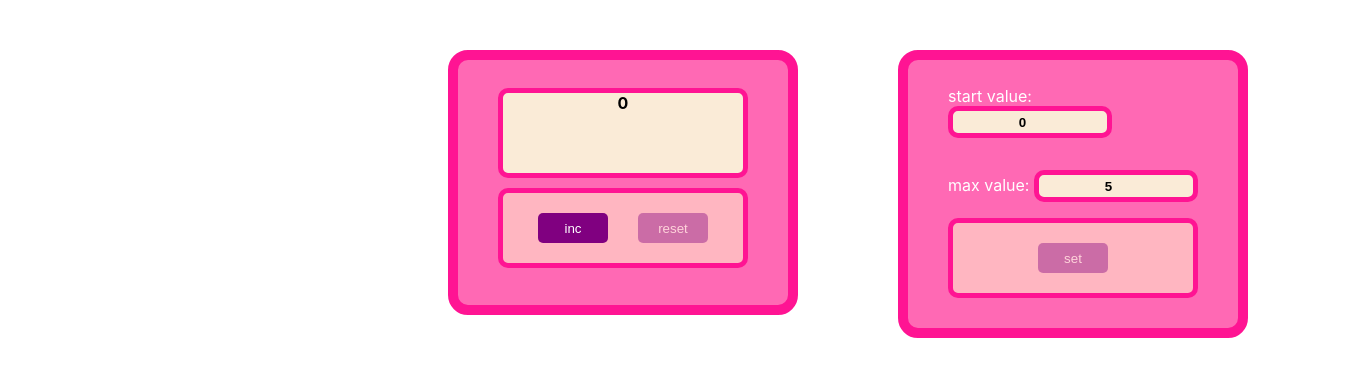
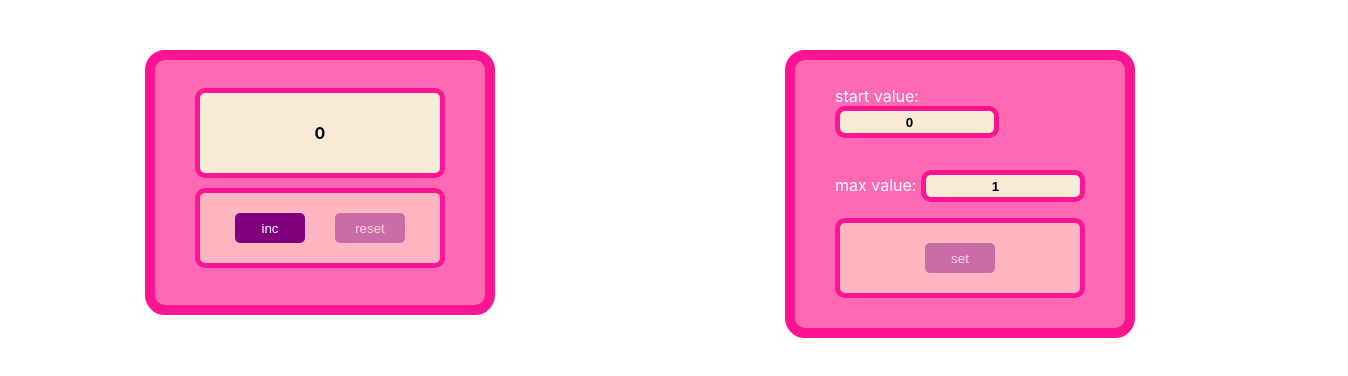
Before and after one commit to VitaMirosh/Counter, a React (Create React App) app: page / in a window 1280 px wide. Shown: the top 376 px of the page, 1348 px wide, since content can reach past the window. Built offline with nearby package versions, Linux system fonts and the light colour scheme.

Commit message:
localStorage + useEffect

```diff
--- a/src/App.css
+++ b/src/App.css
@@ -1,5 +1,6 @@
 .App {
   display: flex;
     justify-content: space-around;
-    margin: 0 35%;
+  flex-wrap: wrap;
+    margin: 0 auto;
 }
--- a/src/App.tsx
+++ b/src/App.tsx
@@ -6,30 +6,53 @@ import {ValueCounter} from "./ValuesCounters/ValueCounnter";
 
 function App() {
     const [startValue, setStartValue] = useState<number>(0)
-    const [maxValue, setMaxvalue] = useState<number>(5)
+    const [maxValue, setMaxvalue] = useState<number>(1)
     const [counter, setCounter] = useState<number>(startValue)
     const [textValue, setTextValue] = useState<string>("")
-
+    const [disButton, setDisButton] = useState(true)
 
     const incCounterHandler = () => {
         if (counter !== maxValue) {
             setCounter(counter + 1)
+            setDisButton(false)
         }
     }
+    useEffect(() => {
+        localStorage.setItem('valueSt', JSON.stringify(startValue))
+        localStorage.setItem('valueMax', JSON.stringify(maxValue))
+        localStorage.setItem('count', JSON.stringify(counter))
+    }, [startValue, maxValue, counter])
+
+    let strString = localStorage.getItem('valueSt')
+    let maxString = localStorage.getItem('valueMax')
+    let coun = localStorage.getItem('count')
+
+    useEffect(() => {
+        if (strString) {
+            setStartValue(JSON.parse(strString))
+        }
+        if (maxString) {
+            setMaxvalue(JSON.parse(maxString))
+        }
+        if (coun) {
+            setTextValue('')
+            setCounter(JSON.parse(coun))
+        }
+        setDisButton(false)
+    }, [])
+
+
     const resentCounterHandler = () => {
         setCounter(startValue)
     }
 
     useEffect(() => {
-        if (maxValue === 5 && startValue === 0) {
-            setTextValue('')
+        if (maxValue === 1 && startValue === 0) {
+
         } else {
-            if ((startValue >= maxValue) || (startValue  < 0) || (maxValue < 0)) {
+            if ((startValue >= maxValue) || (startValue < 0) || (maxValue < 0)) {
                 setTextValue('Incorrect value')
-            } else if ((startValue < maxValue)){
-                setTextValue('enter values and press "set')
             }
-
         }
     }, [startValue, maxValue])
 
@@ -44,6 +67,7 @@ function App() {
                     resentCounterHandler={resentCounterHandler}
                     startValue={startValue}
                     maxValue={maxValue}
+                    disButton={disButton}
                 />
             </div>
             <div>
@@ -55,6 +79,7 @@ function App() {
                     setCounter={setCounter}
                     setTextValue={setTextValue}
                     counter={counter}
+                    setDisButton={setDisButton}
                 />
             </div>
         </div>
--- a/src/Counters/Counter.module.css
+++ b/src/Counters/Counter.module.css
@@ -3,23 +3,27 @@
     border: solid 10px deeppink;
     border-radius: 20px;
     padding: 17px 40px 37px 40px;
-    margin: 50px 100px 50px 0px;
+    margin: 50px 10px 50px;
     background-color: hotpink;
 }
 
 .display {
+    display: flex;
+    justify-content: center;
+    align-items: center;
     height: 80px;
     border: solid 5px deeppink;
     border-radius: 10px;
-    text-align: center;
     background-color: antiquewhite;
    font-size: medium;
 }
 .displayNan{
+    display: flex;
+    justify-content: center;
+    align-items: center;
     height: 80px;
     border: solid 5px deeppink;
     border-radius: 10px;
-    text-align: center;
     background-color: antiquewhite;
     font-size: medium;
     color: red;
--- a/src/Counters/Counter.tsx
+++ b/src/Counters/Counter.tsx
@@ -1,26 +1,33 @@
-import React from "react";
 import s from './Counter.module.css'
 
 type PropsType = {
     incCounterHandler: () => void,
     resentCounterHandler: () => void,
-    textValue:string,
-    counter:number,
-    startValue:number
-    maxValue:number
+    textValue: string,
+    counter: number,
+    startValue: number,
+    maxValue: number,
+    disButton:boolean
 }
 
 export function Counter(props: PropsType) {
 
-const disabledButton1 = props.counter === props.maxValue || props.startValue >= props.maxValue || props.maxValue < 0 || props.startValue < 0?s.disable:s.button
-const disabledButton2 =props.counter === 0 || props.startValue === props.counter?s.disable:s.button
-const displeyError = (props.counter === props.maxValue || props.startValue >= props.maxValue || props.startValue < 0 || props.maxValue < 0 )?s.displayNan:s.display
+
+
+
+    const disabledButton1 =props.disButton || props.counter === props.maxValue ? s.disable : s.button
+    const disabledButton2 = props.disButton || props.counter === props.startValue ? s.disable : s.button
+    const displeyError = (props.counter === props.maxValue || props.startValue >= props.maxValue || props.startValue < 0 || props.maxValue < 0) ? s.displayNan : s.display
     return (
         <div className={s.counter}>
             <h1 className={displeyError}>{props.textValue === '' ? props.counter : props.textValue}</h1>
             <div className={s.buttons}>
-                <button className={disabledButton1} onClick={props.incCounterHandler} disabled= {props.counter === props.maxValue || props.startValue >= props.maxValue || props.maxValue < 0 || props.startValue < 0}>inc</button>
-                <button className={disabledButton2} onClick={props.resentCounterHandler} disabled={props.counter === 0 || props.startValue === props.counter}>reset</button>
+                <button className={disabledButton1} onClick={props.incCounterHandler}
+                        disabled={props.disButton}>inc
+                </button>
+                <button className={disabledButton2} onClick={props.resentCounterHandler}
+                        disabled={props.disButton}>reset
+                </button>
             </div>
         </div>
     )
--- a/src/ValuesCounters/ValueCounnter.tsx
+++ b/src/ValuesCounters/ValueCounnter.tsx
@@ -1,4 +1,4 @@
-import {ChangeEvent} from "react";
+import {ChangeEvent, useState} from "react";
 import s from './ValueCounters.module.css'
 
 type GetPropsType = {
@@ -9,25 +9,36 @@ type GetPropsType = {
     setMaxvalue: (maxValue: number) => void,
     setTextValue: (text: string) => void
     counter: number
+    setDisButton:(dis:boolean)=>void
 }
 
 export function ValueCounter(props: GetPropsType) {
+    const [disBut, setDisBut] = useState(true)
 
     const inputHandler1 = (e: ChangeEvent<HTMLInputElement>) => {
         props.setStartValue(+e.currentTarget.value);
+        setDisBut(false)
+        props.setDisButton(true)
+        props.setTextValue('Нажмите set')
+
     }
     const inputHandler2 = (e: ChangeEvent<HTMLInputElement>) => {
         props.setMaxvalue(+e.currentTarget.value);
+        setDisBut(false)
+        props.setDisButton(true)
+        props.setTextValue('Нажмите set')
     }
     const newValue = () => {
         if (props.startValue < props.maxValue) {
             props.setCounter(props.startValue)
             props.setTextValue('');
+            setDisBut(true)
+            props.setDisButton(false)
         }
 
     }
-    const buttonDisabled = (props.startValue >= props.maxValue || props.startValue < 0 || props.maxValue < 0 || props.startValue === props.counter) ? s.disabled : s.button
-   const inputError = (props.startValue >= props.maxValue || props.startValue < 0 || props.maxValue < 0 )?s.inputError:s.inputValue
+    const buttonDisabled = disBut ? s.disabled : s.button
+    const inputError = (props.startValue >= props.maxValue || props.startValue < 0 || props.maxValue < 0) ? s.inputError : s.inputValue
     return (
         <div className={s.counter}>
             <div className={s.pInputs}>
@@ -38,7 +49,7 @@ export function ValueCounter(props: GetPropsType) {
             </div>
             <div className={s.buttons}>
                 <button className={buttonDisabled} onClick={newValue}
-                        disabled={props.startValue >= props.maxValue || props.startValue < 0 || props.maxValue < 0}>set
+                        disabled={disBut  ? props.startValue >= props.maxValue || props.startValue < 0 || props.maxValue < 0 : false}>set
                 </button>
             </div>
         </div>
--- a/src/ValuesCounters/ValueCounters.module.css
+++ b/src/ValuesCounters/ValueCounters.module.css
@@ -3,7 +3,7 @@
     border: solid 10px deeppink;
     border-radius: 20px;
     padding: 10px 40px 30px 40px;
-    margin: 50px 100px 50px 0px;
+    margin: 50px 10px 0;
     background-color: hotpink;
 }
 
```
